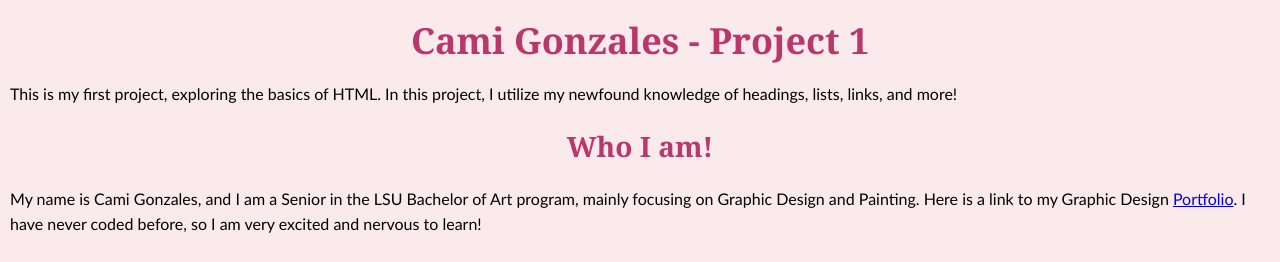
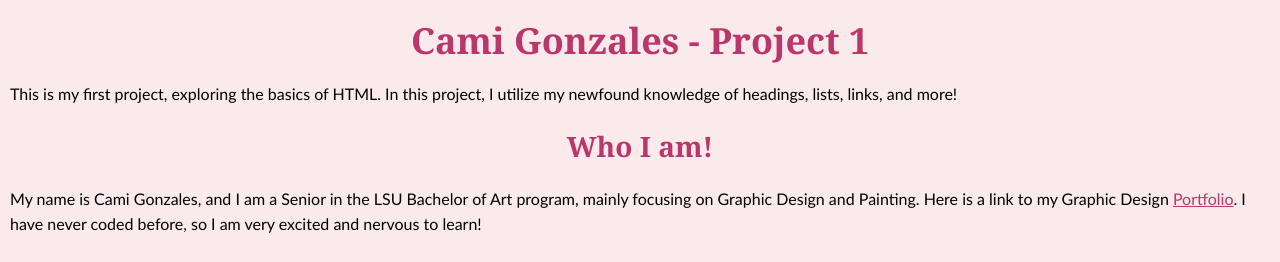
Before and after one commit to camigonzales/Project-1, a plain HTML site: page index.html in a window 1280 px wide. Shown: the top 262 px of the page. Drawn offline with Linux system fonts and the light colour scheme.

Commit message:
link color

```diff
--- a/css/main.css
+++ b/css/main.css
@@ -24,6 +24,10 @@ body {
     line-height:1.6;
     margin-left: 10px;
     text-align:left;
+}
+
+a{
+    color:#b9376b;
 }
 
 .fun-facts-container{
```
